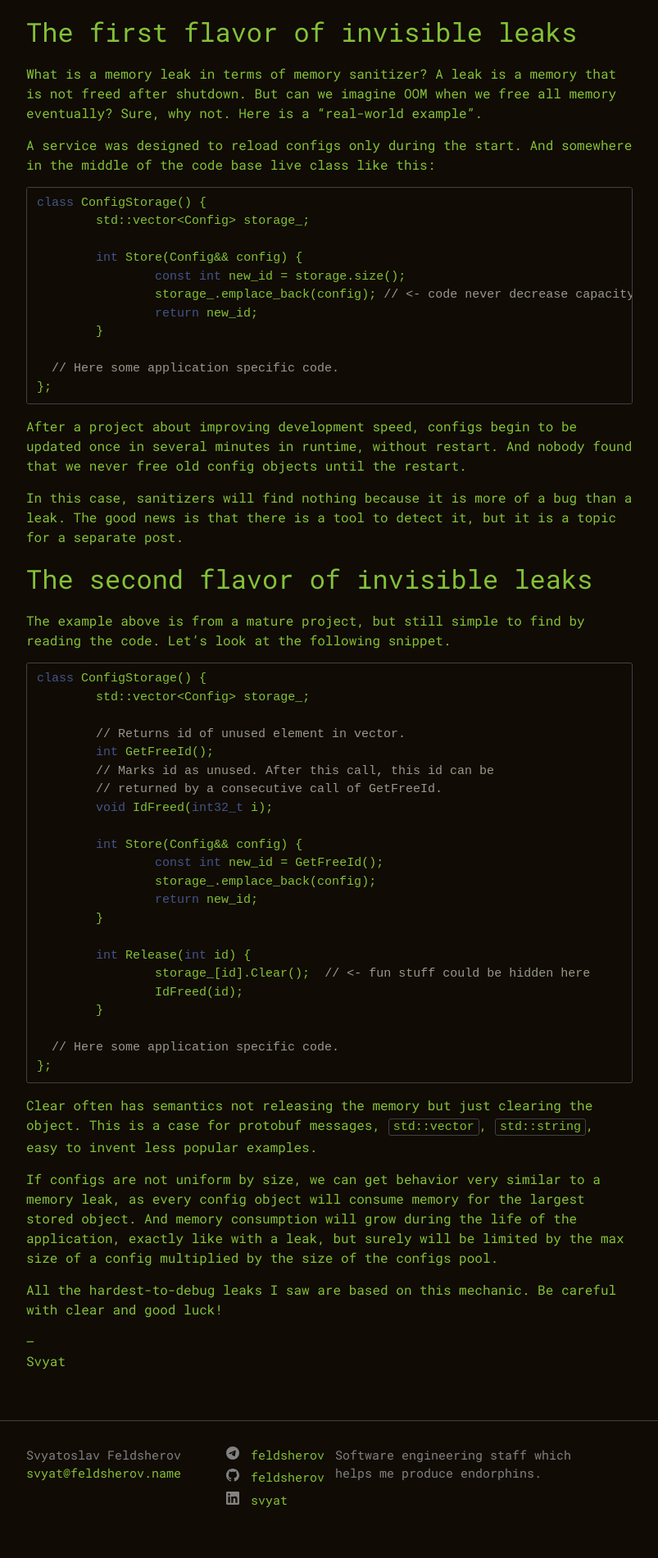
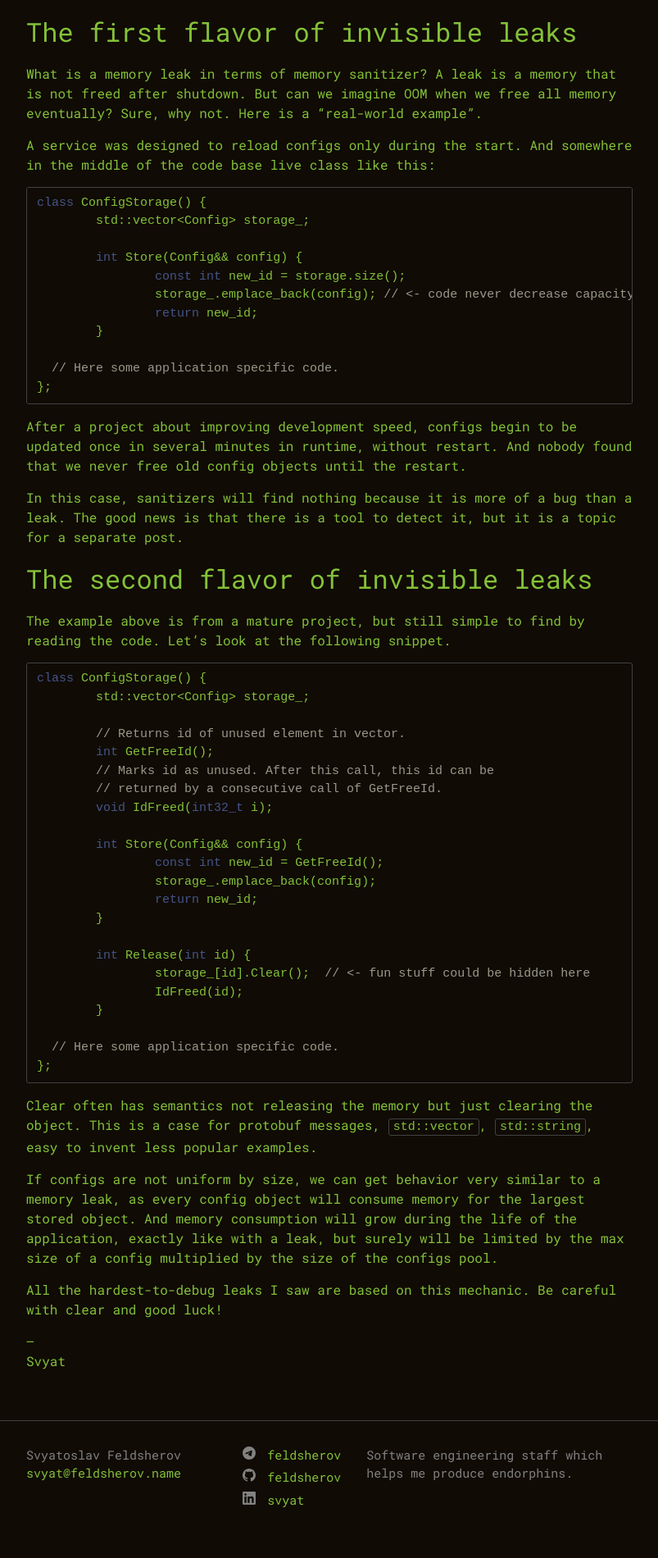
Before and after one commit to feldsherov/svyat.dev, a Jekyll site: the page built from _posts/2023-04-05-memory-tales-00.md, in a window 1280 px wide. Shown: the part 938-2838 px from the top of the page at 82% size, without its empty margins (238-1041 px from the left). Built offline with Jekyll 4.4.1, drawn with Linux system fonts in a browser that asks for light colours.

Commit message:
fix division rudiment

```diff
--- a/_sass/svyat.dev/_base.scss
+++ b/_sass/svyat.dev/_base.scss
@@ -246,7 +246,7 @@ table {
     }
   }
   th, td {
-    padding: calc($spacing-unit, 3) ($spacing-unit * 0.5);
+    padding: calc($spacing-unit / 3) ($spacing-unit * 0.5);
   }
   th {
     background-color: lighten($grey-color-dark, 3%);
--- a/_sass/svyat.dev/_layout.scss
+++ b/_sass/svyat.dev/_layout.scss
@@ -52,7 +52,7 @@
   @include media-query($on-palm) {
     position: absolute;
     top: 9px;
-    right: calc($spacing-unit, 2);
+    right: $spacing-unit * 0.5;
     background-color: $background-color;
     border: 1px solid $grey-color-dark;
     border-radius: 5px;
@@ -115,7 +115,7 @@
 
 .footer-heading {
   @include relative-font-size(1.125);
-  margin-bottom: calc($spacing-unit, 2);
+  margin-bottom: $spacing-unit * 0.5;
 }
 
 .contact-list,
@@ -127,14 +127,14 @@
 .footer-col-wrapper {
   @include relative-font-size(0.9375);
   color: $grey-color;
-  margin-left: - calc($spacing-unit, 2);
+  margin-left: - $spacing-unit * 0.5;
   @extend %clearfix;
 }
 
 .footer-col {
   float: left;
-  margin-bottom: calc($spacing-unit, 2);
-  padding-left: calc($spacing-unit, 2);
+  margin-bottom: $spacing-unit * 0.5;
+  padding-left: $spacing-unit * 0.5;
 }
 
 .footer-col-1 {
```
